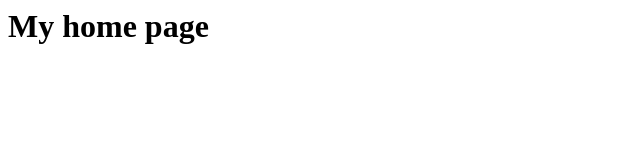
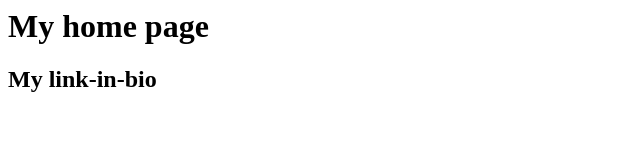
Before and after one commit to sinikurienthomas/link-in-bio, a plain HTML site: page index.html in a window 1280 px wide. Shown: the whole page, without its empty margins (0-640 px from the left). Drawn offline with Linux system fonts and the light colour scheme.

Commit message:
Add some informations too

```diff
--- a/index.html
+++ b/index.html
@@ -1 +1,2 @@
 <h1>My home page</h1>
+<body><h2>My link-in-bio</h2></body>
```
